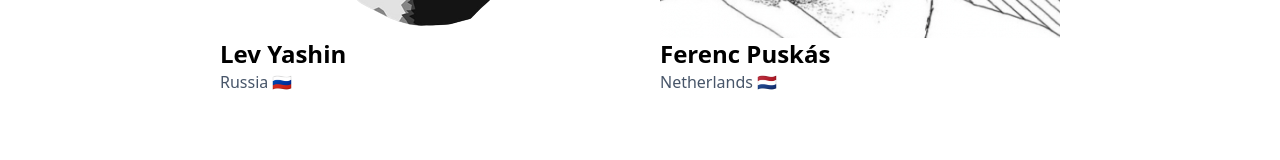
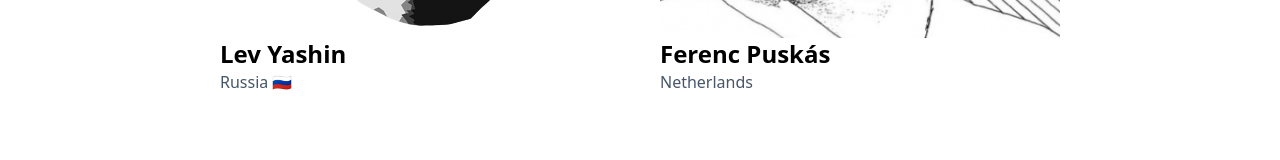
Before and after one commit to dunyanong/FVG, a Next.js app: page /votingtime in a window 1280 px wide. Shown: the part 5444-5604 px from the top of the page. Built offline with nearby package versions, Linux system fonts and the light colour scheme; no server answers.

Commit message:
Update votingtime.js

```diff
--- a/pages/votingtime.js
+++ b/pages/votingtime.js
@@ -94,123 +94,123 @@ const PlayerCard = ({ name }) => (
 
 const playerData = [
   {
-      "name": "Messi",
-      "nationality": "Argentina 🇦🇷",
-      "photo": Messi,
-      "index": 1
+    name: "Messi",
+    nationality: "Argentina 🇦🇷",
+    photo: Messi,
+    index: 1
   },
   {
-      "name": "Cristiano Ronaldo",
-      "nationality": "Portugal 🇵🇹",
-      "photo": CR7,
-      "index": 2
+    name: "Cristiano Ronaldo",
+    nationality: "Portugal 🇵🇹",
+    photo: CR7,
+    index: 2
   },
   {
-      "name": "Pele",
-      "nationality": "Brazil 🇧🇷",
-      "photo": Pele,
-      "index": 3
+    name: "Pele",
+    nationality: "Brazil 🇧🇷",
+    photo: Pele,
+    index: 3
   },
   {
-      "name": "Maradona",
-      "nationality": "Argentina 🇦🇷",
-      "photo": Maradona,
-      "index": 4
+    name: "Maradona",
+    nationality: "Argentina 🇦🇷",
+    photo: Maradona,
+    index: 4
   },
   {
-      "name": "Johan Cruyff",
-      "nationality": "Netherlands 🇳🇱",
-      "photo": JohanCruyff,
-      "index": 5
+    name: "Johan Cruyff",
+    nationality: "Netherlands 🇳🇱",
+    photo: JohanCruyff,
+    index: 5
   },
   {
-      "name": "Zinedine Zidane",
-      "nationality": "France 🇫🇷",
-      "photo": ZinedineZidane,
-      "index": 6
+    name: "Zinedine Zidane",
+    nationality: "France 🇫🇷",
+    photo: ZinedineZidane,
+    index: 6
   },
   {
-      "name": "Alfredo Di Stefano",
-      "nationality": "Argentina 🇦🇷",
-      "photo": AlfredoDiStefano,
-      "index": 7
+    name: "Alfredo Di Stefano",
+    nationality: "Argentina 🇦🇷",
+    photo: AlfredoDiStefano,
+    index: 7
   },
   {
-      "name": "Garrincha",
-      "nationality": "Brazil 🇧🇷",
-      "photo": Garrincha,
-      "index": 8
+    name: "Garrincha",
+    nationality: "Brazil 🇧🇷",
+    photo: Garrincha,
+    index: 8
   },
   {
-      "name": "Ronaldo Nazario",
-      "nationality": "Brazil 🇧🇷",
-      "photo": R9,
-      "index": 9
+    name: "Ronaldo Nazario",
+    nationality: "Brazil 🇧🇷",
+    photo: R9,
+    index: 9
   },
   {
-      "name": "Ronaldinho",
-      "nationality": "Brazil 🇧🇷",
-      "photo": Ronaldinho,
-      "index": 10
+    name: "Ronaldinho",
+    nationality: "Brazil 🇧🇷",
+    photo: Ronaldinho,
+    index: 10
   },
   {
-      "name": "Michel Platini",
-      "nationality": "France 🇫🇷",
-      "photo": Platini,
-      "index": 11
+    name: "Michel Platini",
+    nationality: "France 🇫🇷",
+    photo: Platini,
+    index: 11
   },
   {
-      "name": "Franz Beckenbauer",
-      "nationality": "Germany 🇩🇪",
-      "photo": Beckenbauer,
-      "index": 12
+    name: "Franz Beckenbauer",
+    nationality: "Germany 🇩🇪",
+    photo: Beckenbauer,
+    index: 12
   },
   {
-      "name": "George Best",
-      "nationality": "Northern Ireland 🇬🇧",
-      "photo": GeorgeBest,
-      "index": 13
+    name: "George Best",
+    nationality: "Northern Ireland 🇬🇧",
+    photo: GeorgeBest,
+    index: 13
   },
   {
-      "name": "Andres Iniesta",
-      "nationality": "Spain 🇪🇸",
-      "photo": Iniesta,
-      "index": 14
+    name: "Andres Iniesta",
+    nationality: "Spain 🇪🇸",
+    photo: Iniesta,
+    index: 14
   },
   {
-      "name": "Xavi Hernandez",
-      "nationality": "Spain 🇪🇸",
-      "photo": Xavi,
-      "index": 15
+    name: "Xavi Hernandez",
+    nationality: "Spain 🇪🇸",
+    photo: Xavi,
+    index: 15
   },
   {
-      "name": "Paolo Maldini",
-      "nationality": "Italy 🇮🇹",
-      "photo": Maldini,
-      "index": 16
+    name: "Paolo Maldini",
+    nationality: "Italy 🇮🇹",
+    photo: Maldini,
+    index: 16
   },
   {
-      "name": "Gerd Muller",
-      "nationality": "Germany 🇩🇪",
-      "photo": GerdMuller,
-      "index": 17
+    name: "Gerd Muller",
+    nationality: "Germany 🇩🇪",
+    photo: GerdMuller,
+    index: 17
   },
   {
-      "name": "Roberto Baggio",
-     "nationality": "Italy 🇮🇹",
-      "photo": Baggio,
-      "index": 18
+    name: "Roberto Baggio",
+    nationality: "Italy 🇮🇹",
+    photo: Baggio,
+    index: 18
   },
   {
-      "name": "Lev Yashin",
-      "nationality": "Russia 🇷🇺",
-      "photo": Yashin,
-      "index": 19
+    name: "Lev Yashin",
+    nationality: "Russia 🇷🇺",
+    photo: Yashin,
+    index: 19
   },
   {
-      "name": "Ferenc Puskás",
-      "nationality": "Netherlands 🇳🇱",
-      "photo": Ferenc,
-      "index": 20
+    name: "Ferenc Puskás",
+    nationality: "Netherlands",
+    photo: Ferenc,
+    index: 20
   }
 ];
```
Lines whose indentation alone changed are shown as unchanged.
